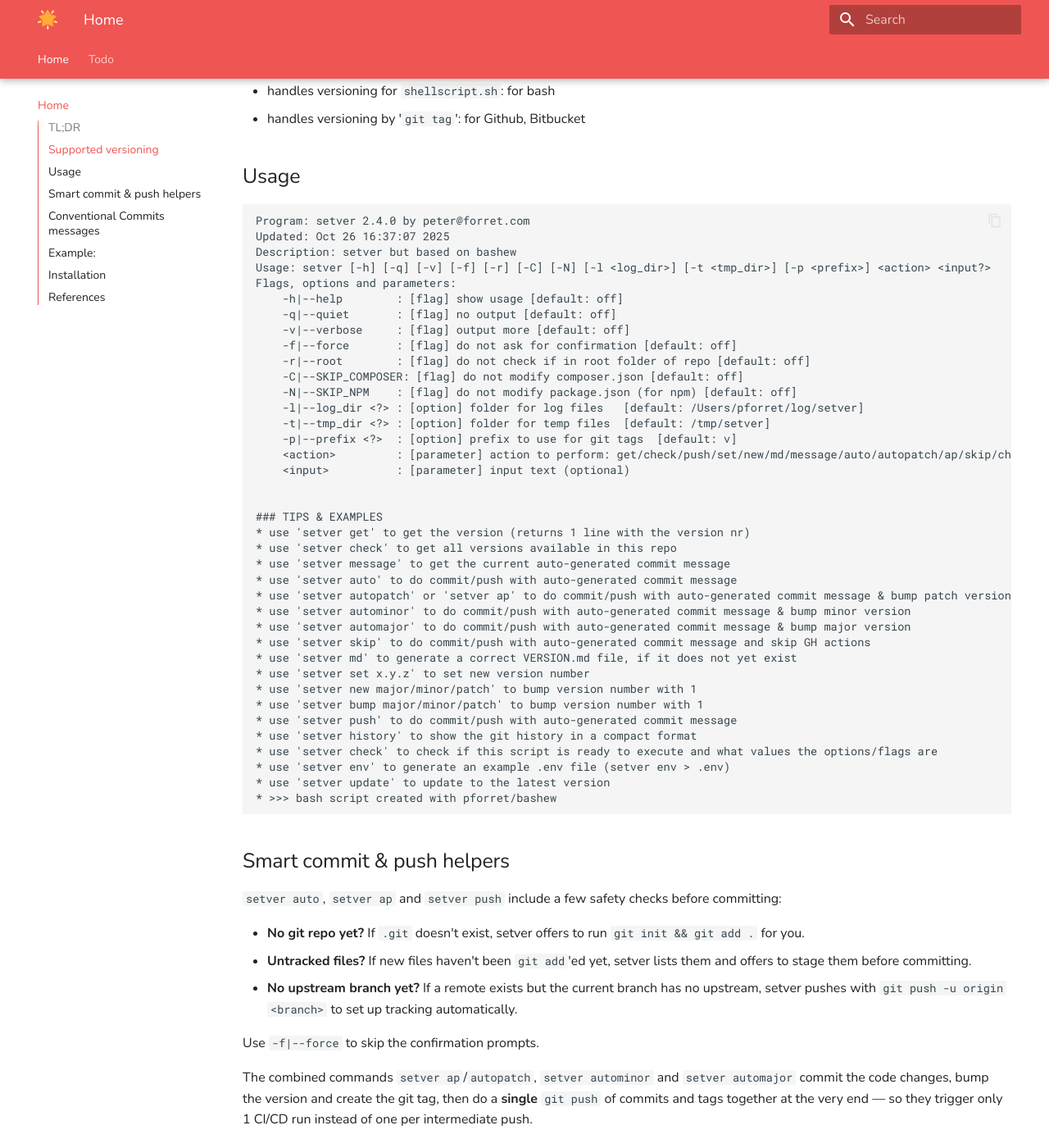
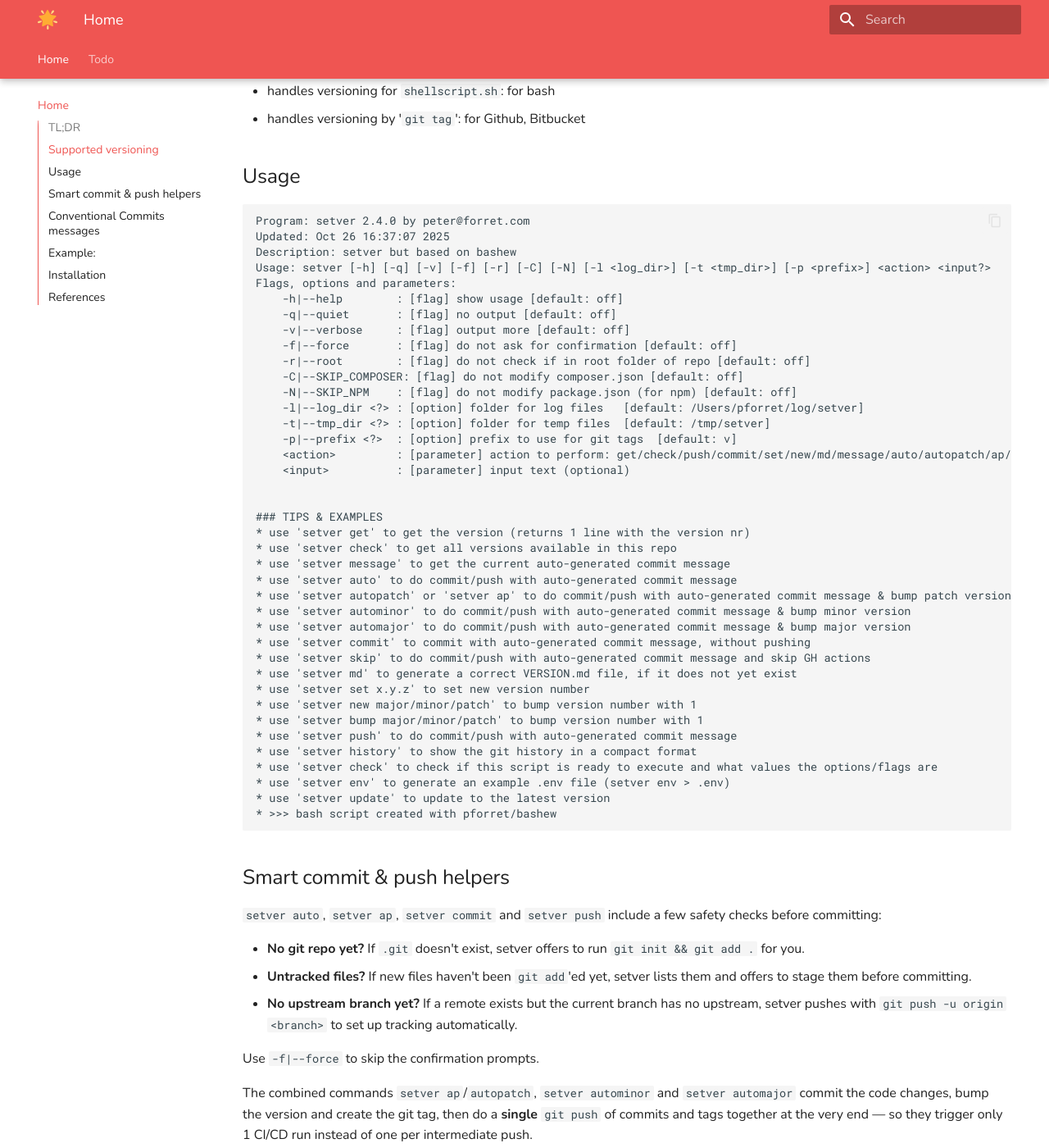
Before and after one commit to pforret/setver, an MkDocs documentation site: the page built from docs/index.md, in a window 1280 px wide and 1400 px high, scrolled down 795 px. Shown: the whole window at 82% size. Built offline with MkDocs 1.6.1 and Material for MkDocs 9.7.7, drawn with Linux system fonts in a browser that asks for light colours.

Commit message:
feat: add 'setver commit' to commit with auto message without pushing
'commit' was previously an alias of 'push' (interactive commit + push);
it now commits with the auto-generated message and skips the push.
Works with -O for a Conventional Commits message too.

Co-Authored-By: Claude Opus 5.5 <noreply@anthropic.com>
Claude-Session: https://claude.ai/code/session_01Sxy6U4vvdsneFmRTN7pUqC

```diff
--- a/docs/index.md
+++ b/docs/index.md
@@ -49,7 +49,7 @@ Flags, options and parameters:
     -l|--log_dir <?> : [option] folder for log files   [default: /Users/pforret/log/setver]
     -t|--tmp_dir <?> : [option] folder for temp files  [default: /tmp/setver]
     -p|--prefix <?>  : [option] prefix to use for git tags  [default: v]
-    <action>         : [parameter] action to perform: get/check/push/set/new/md/message/auto/autopatch/ap/skip/changelog/history
+    <action>         : [parameter] action to perform: get/check/push/commit/set/new/md/message/auto/autopatch/ap/skip/changelog/history
     <input>          : [parameter] input text (optional)
 
 
@@ -61,6 +61,7 @@ Flags, options and parameters:
 * use 'setver autopatch' or 'setver ap' to do commit/push with auto-generated commit message & bump patch version
 * use 'setver autominor' to do commit/push with auto-generated commit message & bump minor version
 * use 'setver automajor' to do commit/push with auto-generated commit message & bump major version
+* use 'setver commit' to commit with auto-generated commit message, without pushing
 * use 'setver skip' to do commit/push with auto-generated commit message and skip GH actions
 * use 'setver md' to generate a correct VERSION.md file, if it does not yet exist
 * use 'setver set x.y.z' to set new version number
@@ -76,7 +77,7 @@ Flags, options and parameters:
 
 ## Smart commit & push helpers
 
-`setver auto`, `setver ap` and `setver push` include a few safety checks before committing:
+`setver auto`, `setver ap`, `setver commit` and `setver push` include a few safety checks before committing:
 
 * **No git repo yet?** If `.git` doesn't exist, setver offers to run `git init && git add .` for you.
 * **Untracked files?** If new files haven't been `git add`'ed yet, setver lists them and offers to stage them before committing.
@@ -88,7 +89,7 @@ The combined commands `setver ap`/`autopatch`, `setver autominor` and `setver au
 
 ## Conventional Commits messages
 
-Add the `-O|--CONVENTIONAL` flag to any commit action (`push`, `auto`, `skip`) to build a
+Add the `-O|--CONVENTIONAL` flag to any commit action (`push`, `auto`, `commit`, `skip`) to build a
 [Conventional Commits](https://www.conventionalcommits.org/en/v1.0.0/#summary) compliant
 message interactively instead of using the auto-generated message:
 
```
Also changed, not shown: CLAUDE.md (+1 -0 lines), 2 other files.
